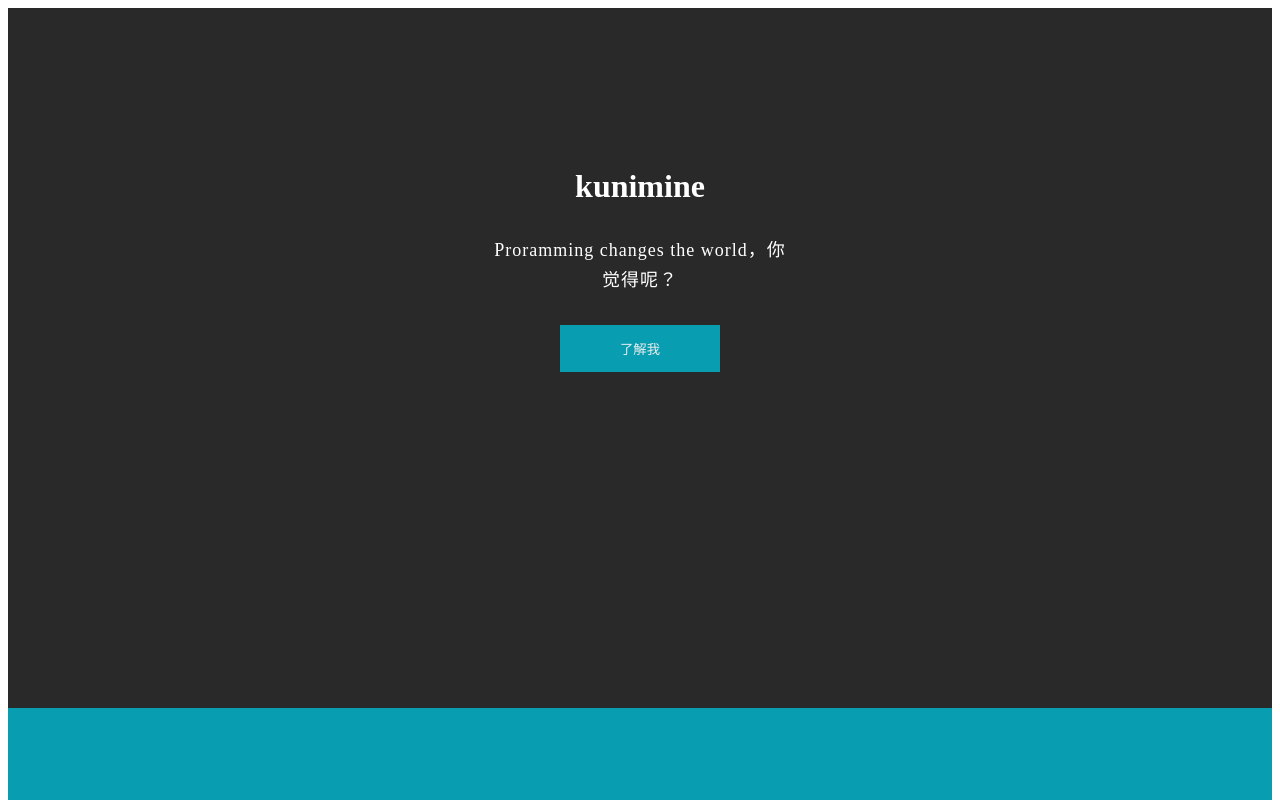
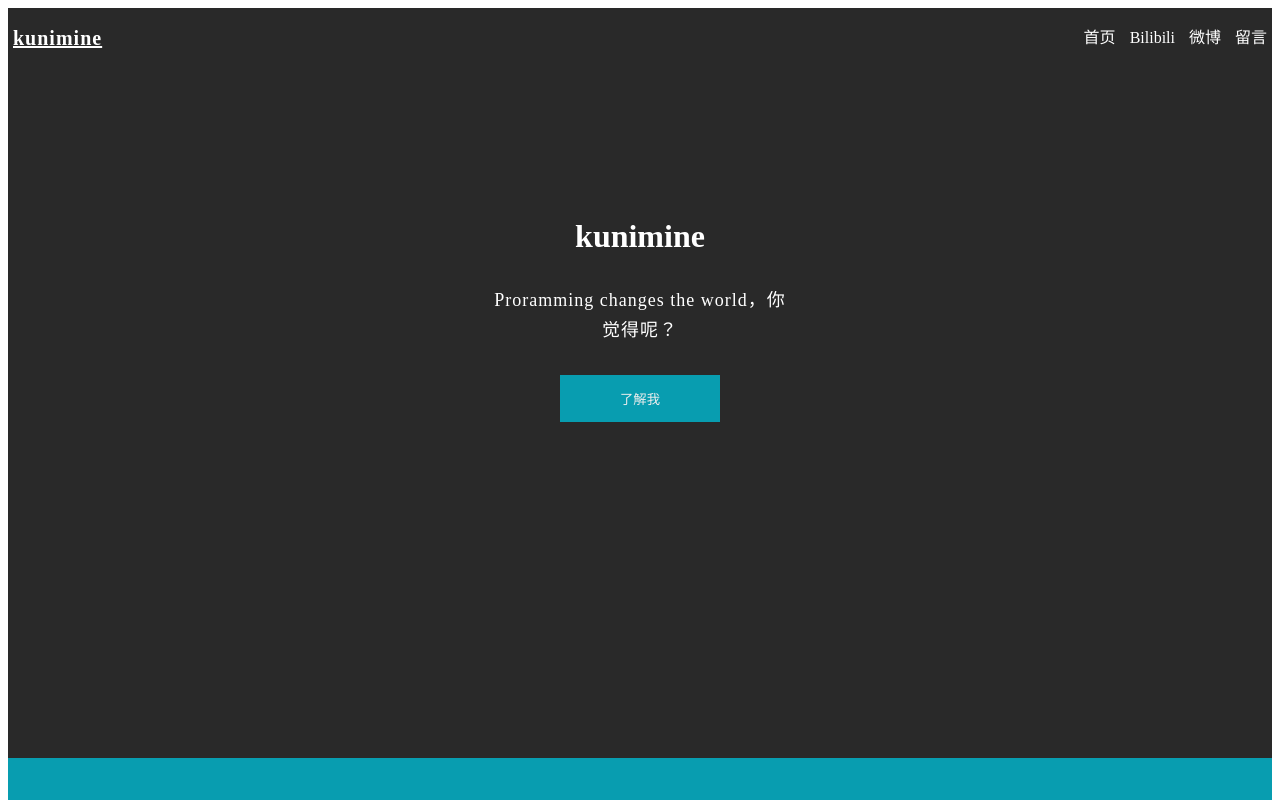
Before and after one commit to kunimine/kunimine.github.io, a plain HTML site: page index.html in a window 1280 px wide. Shown: the top 800 px of the page. Drawn offline with Linux system fonts and the light colour scheme.

Commit message:
Update index.html

```diff
--- a/index.html
+++ b/index.html
@@ -8,7 +8,7 @@
  </head>
  <body>
      <!--pc 手机适配-->
-     <!--<script type="text/javascript">
+     <script type="text/javascript">
         $(function(){
             resizewin();
             window.οnresize=function(){resizewin()};
@@ -33,14 +33,14 @@
             }
 
         });
-    </script>-->
+    </script>
     <!--网页音乐-->
     <a class="play" id="audioBtn" style="cursor:pointer;" onclick="autoPlay()"></a>
                     <audio id="bgMusic" src="/music/.mp3" autoplay preload loop="loop"></audio>
     <!--网页实现-->
  	<div class="main-wrapper">
 	<header>
-		<!--<nav>
+		<nav>
 		    <li class="logo"><a href="#">kunimine</a></li>
 			<ul>
 				<li><a href="#" class="active">首页</a></li>
@@ -48,7 +48,7 @@
 				<li><a href="https://weibo.com/xgfsgf">微博</a></li>
 				<li><a href="#">留言</a></li>
 			</ul>
-		</nav>-->
+		</nav>
 		<div id="banner">
 			<div class="inner">
 				<h1>kunimine</h1>
```
